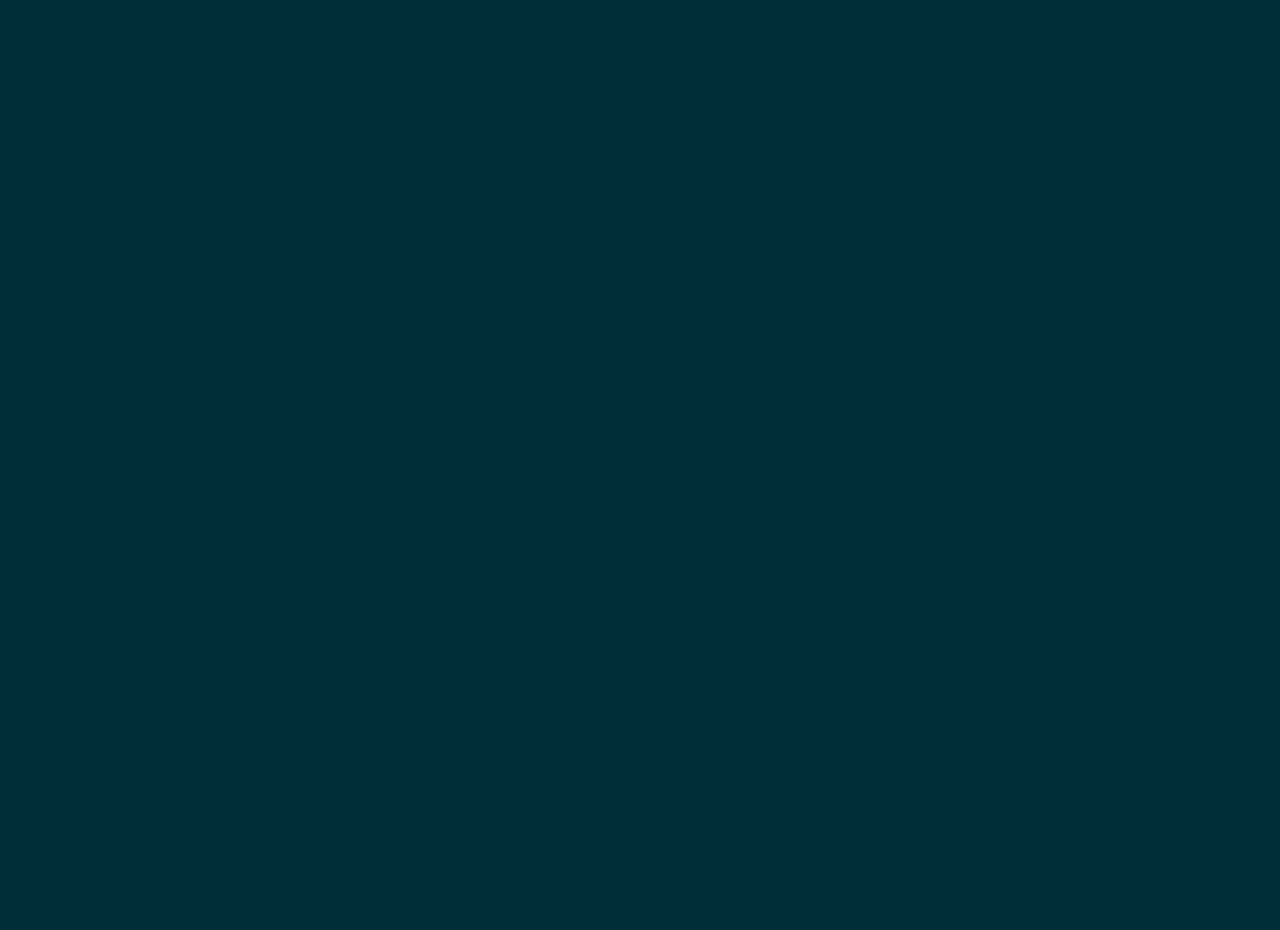
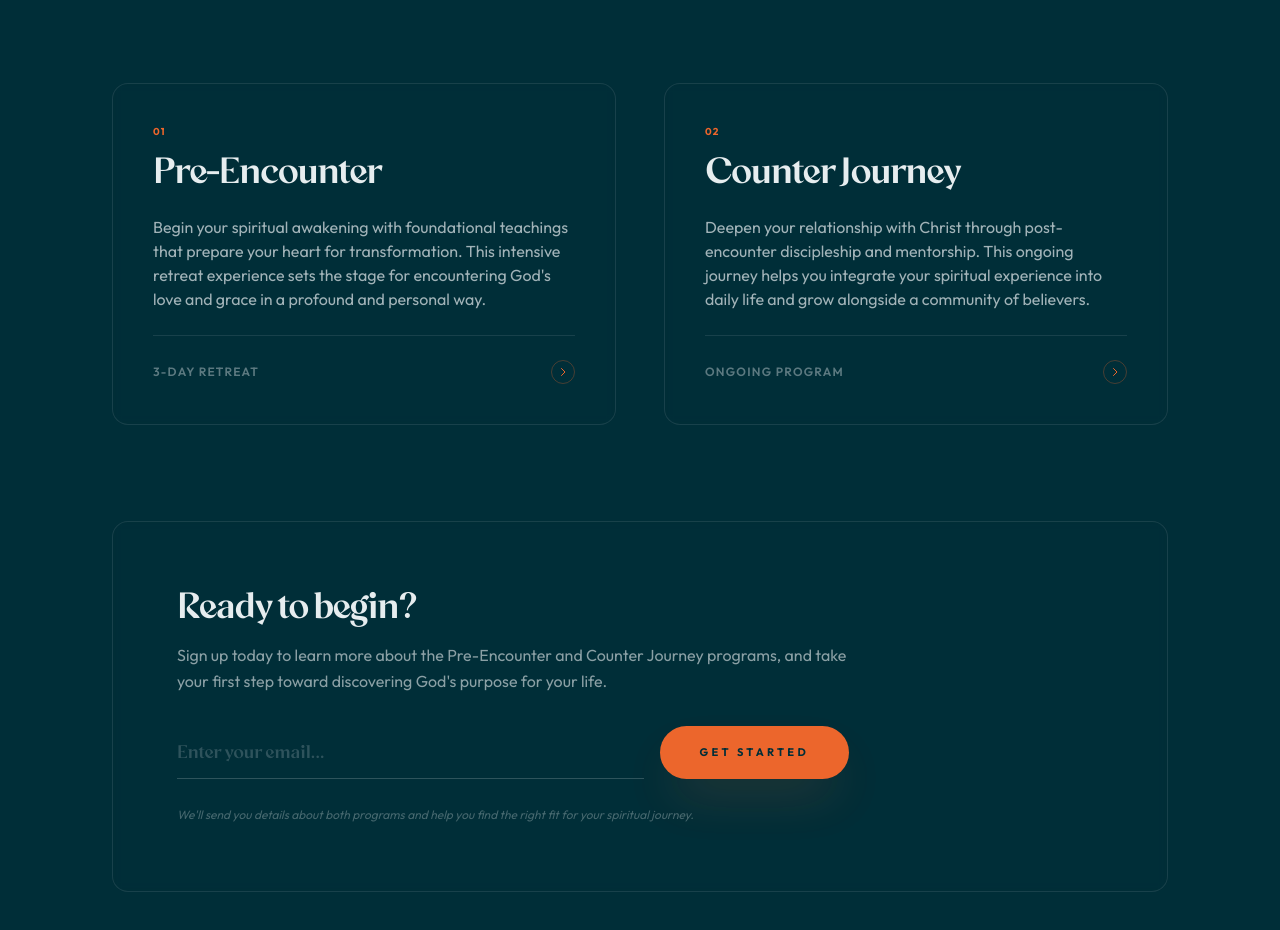
Before and after one commit to Alphaexplora-Church/WLCM-react-ui, a React (Vite) app: page /discover-purpose in a window 1280 px wide. Before the commit this address had no page. Shown: the part 420-1350 px from the top of the page. Before the commit the page ends 800 px from the top, so only its background shows below. Built offline with nearby package versions, Linux system fonts and the light colour scheme.

Commit message:
initial form for discover purpose (encounter)

```diff
--- a/src/App.tsx
+++ b/src/App.tsx
@@ -11,6 +11,7 @@ import Give from './pages/Give';
 import Watch from './pages/Watch';
 import PrayerWall from './features/Engage/PrayerWall';
 import Contact from './features/Engage/Contact';
+import DiscoverPurpose from './features/Engage/DiscoverPurpose';
 import Login from './pages/Login';
 import AdminDashboard from './features/Admin/AdminDashboard';
 
@@ -32,6 +33,7 @@ export default function App() {
         <Route path="/sermons" element={<Engage />} />
         <Route path="/give" element={<Give />} />
         <Route path="/contact" element={<Contact />} />
+        <Route path="/discover-purpose" element={<DiscoverPurpose />} />
         <Route path="/churches" element={<AboutUs />} />
         <Route path="/watch" element={<Watch />} />
         <Route path="/prayer" element={<PrayerWall />} />
--- a/src/components/Navigation.tsx
+++ b/src/components/Navigation.tsx
@@ -28,6 +28,7 @@ const navItems = [
       // { label: 'Watch', path: '/watch', desc: 'Live & past Sunday messages' },
       { label: 'Events', path: '/experience#events', desc: 'Feasts & national gatherings' },
       { label: 'Ministries', path: '/experience#ministries', desc: 'Life & service ministries' },
+      { label: 'Discover Purpose', path: '/discover-purpose', desc: 'Pre-Encounter & Counter Journey' },
     ],
   },
   { label: 'Give', path: '/give' },
--- a/src/features/Engage/Contact.tsx
+++ b/src/features/Engage/Contact.tsx
@@ -26,7 +26,7 @@ const Contact = () => {
           </div>
 
           <div className="group relative">
-            <textarea rows={2} className="w-full bg-transparent border-b border-soft-linen/10 py-4 text-soft-linen focus:border-harvest-orange outline-none transition-all font-serif text-3xl placeholder:text-medium-linen/5 resize-none" placeholder="I'd like to talk about..." />
+            <textarea rows={2} className="w-full bg-transparent border-b border-soft-linen/10 py-4 text-soft-linen focus:border-harvest-orange outline-none transition-all font-serif text-3xl placeholder:text-medium-linen/5 resize-none" placeholder="How can we help you?" />
             <label className="absolute -top-6 left-0 text-[10px] uppercase tracking-widest text-harvest-orange opacity-0 group-focus-within:opacity-100 transition-opacity">Message</label>
           </div>
 
--- /dev/null
+++ b/src/features/Engage/DiscoverPurpose.tsx
@@ -0,0 +1,142 @@
+import { motion } from 'framer-motion';
+import { useState } from 'react';
+import Navigation from '../../components/Navigation';
+
+const DiscoverPurpose = () => {
+  const [email, setEmail] = useState('');
+  const [isSubmitted, setIsSubmitted] = useState(false);
+
+  const programs = [
+    {
+      number: "01",
+      title: "Pre-Encounter",
+      description: "Begin your spiritual awakening with foundational teachings that prepare your heart for transformation. This intensive retreat experience sets the stage for encountering God's love and grace in a profound and personal way.",
+      duration: "3-day Retreat"
+    },
+    {
+      number: "02",
+      title: "Counter Journey",
+      description: "Deepen your relationship with Christ through post-encounter discipleship and mentorship. This ongoing journey helps you integrate your spiritual experience into daily life and grow alongside a community of believers.",
+      duration: "Ongoing Program"
+    }
+  ];
+
+  const handleSubmit = (e: React.FormEvent) => {
+    e.preventDefault();
+    setIsSubmitted(true);
+    setTimeout(() => {
+      setEmail('');
+      setIsSubmitted(false);
+    }, 3000);
+  };
+
+  return (
+    <div className="bg-midnight-teal selection:bg-harvest-orange selection:text-soft-linen relative">
+      <Navigation lightMode={false} />
+
+      <main>
+        <section className="py-24 md:py-48 bg-midnight-teal">
+          <div className="max-w-6xl mx-auto px-6 md:px-12">
+        {/* Section Header */}
+        <motion.div
+          initial={{ opacity: 0 }}
+          whileInView={{ opacity: 1 }}
+          className="text-center mb-24"
+        >
+          <span className="text-harvest-orange uppercase tracking-[0.4em] text-[10px] font-bold mb-6 block">Your Journey Awaits</span>
+          <h2 className="text-5xl md:text-8xl text-soft-linen lowercase tracking-tighter mb-6" style={{ fontFamily: 'Vogun, serif' }}>discover purpose.</h2>
+          <p className="text-soft-linen/60 text-lg md:text-xl max-w-2xl mx-auto leading-relaxed">
+            Step into a transformative spiritual journey designed to help you encounter God's purpose and grow deeper in your faith.
+          </p>
+        </motion.div>
+
+        {/* Programs Grid */}
+        <div className="grid grid-cols-1 md:grid-cols-2 gap-8 md:gap-12 mb-24">
+          {programs.map((program, index) => (
+            <motion.div
+              key={index}
+              initial={{ opacity: 0, y: 20 }}
+              whileInView={{ opacity: 1, y: 0 }}
+              viewport={{ once: true }}
+              transition={{ delay: index * 0.1 }}
+              className="border border-soft-linen/10 rounded-2xl p-8 md:p-10 hover:border-harvest-orange/50 transition-colors duration-300 bg-midnight-teal/50 backdrop-blur-sm"
+            >
+              <div className="flex items-start justify-between mb-6">
+                <div>
+                  <span className="text-harvest-orange text-[10px] uppercase tracking-widest font-bold block mb-3">{program.number}</span>
+                  <h3 className="text-3xl md:text-4xl text-soft-linen tracking-tight" style={{ fontFamily: 'Vogun, serif' }}>
+                    {program.title}
+                  </h3>
+                </div>
+              </div>
+
+              <p className="text-soft-linen/70 text-sm md:text-base leading-relaxed mb-6">
+                {program.description}
+              </p>
+
+              <div className="flex items-center justify-between pt-6 border-t border-soft-linen/10">
+                <span className="text-soft-linen/40 text-xs uppercase tracking-widest font-semibold">
+                  {program.duration}
+                </span>
+                <div className="w-6 h-6 rounded-full border border-harvest-orange/30 flex items-center justify-center">
+                  <svg className="w-3 h-3 text-harvest-orange" fill="none" viewBox="0 0 24 24" stroke="currentColor" strokeWidth={2}>
+                    <path strokeLinecap="round" strokeLinejoin="round" d="M9 5l7 7-7 7" />
+                  </svg>
+                </div>
+              </div>
+            </motion.div>
+          ))}
+        </div>
+
+        {/* Sign-Up Section */}
+        <motion.div
+          initial={{ opacity: 0 }}
+          whileInView={{ opacity: 1 }}
+          viewport={{ once: true }}
+          className="border border-soft-linen/10 rounded-2xl p-8 md:p-16 bg-midnight-teal/50 backdrop-blur-sm"
+        >
+          <div className="max-w-2xl">
+            <h3 className="text-3xl md:text-4xl text-soft-linen mb-4 tracking-tight" style={{ fontFamily: 'Vogun, serif' }}>
+              Ready to begin?
+            </h3>
+            <p className="text-soft-linen/60 text-base leading-relaxed mb-8">
+              Sign up today to learn more about the Pre-Encounter and Counter Journey programs, and take your first step toward discovering God's purpose for your life.
+            </p>
+
+            <form onSubmit={handleSubmit} className="flex flex-col md:flex-row gap-4">
+              <div className="flex-1 group relative">
+                <input
+                  type="email"
+                  value={email}
+                  onChange={(e) => setEmail(e.target.value)}
+                  required
+                  className="w-full bg-transparent border-b border-soft-linen/20 py-3 text-soft-linen focus:border-harvest-orange outline-none transition-all font-serif text-lg placeholder:text-soft-linen/20"
+                  placeholder="Enter your email..."
+                />
+                <label className="absolute -top-6 left-0 text-[10px] uppercase tracking-widest text-harvest-orange opacity-0 group-focus-within:opacity-100 transition-opacity">
+                  Email Address
+                </label>
+              </div>
+              <motion.button
+                whileHover={{ scale: 1.05 }}
+                whileTap={{ scale: 0.95 }}
+                type="submit"
+                className="bg-harvest-orange text-midnight-teal px-10 py-3 rounded-full font-bold uppercase tracking-[0.3em] text-[11px] shadow-2xl shadow-harvest-orange/20 whitespace-nowrap"
+              >
+                {isSubmitted ? 'Submitted!' : 'Get Started'}
+              </motion.button>
+            </form>
+
+            <p className="text-soft-linen/30 font-sans text-xs mt-6 leading-loose italic">
+              We'll send you details about both programs and help you find the right fit for your spiritual journey.
+            </p>
+          </div>
+        </motion.div>
+      </div>
+        </section>
+      </main>
+    </div>
+  );
+};
+
+export default DiscoverPurpose;
--- a/src/features/Home/StrategyCards.tsx
+++ b/src/features/Home/StrategyCards.tsx
@@ -25,7 +25,7 @@ const cards = [
     tagline: "You were never meant to do life alone.",
     body: "You were never meant to walk alone. God designed growth to happen in community. Through one-on-one mentoring and Caregroups, you can build relationships that bring encouragement, healing, and accountability in a safe and supportive environment.  ",
     ctas: [
-      { label: "Join a Caregroup", action: "/engage#sermons" },
+      { label: "Join a Caregroup", action: "/engage" },
     ],
     img: "/events/random-4.jpg",
   },
@@ -35,7 +35,7 @@ const cards = [
     tagline: "You were made for more.",
     body: "Every person is created with intention. The WLCM Discipleship Journey helps you grow spiritually, understand your gifts, and discover how your life fits into God’s greater plan.",
     ctas: [
-      { label: "Start the Journey", action: "/engage" },
+      { label: "Start the Journey", action: "/discover-purpose" },
     ],
     img: "/events/random-6.jpg",
   },
```
